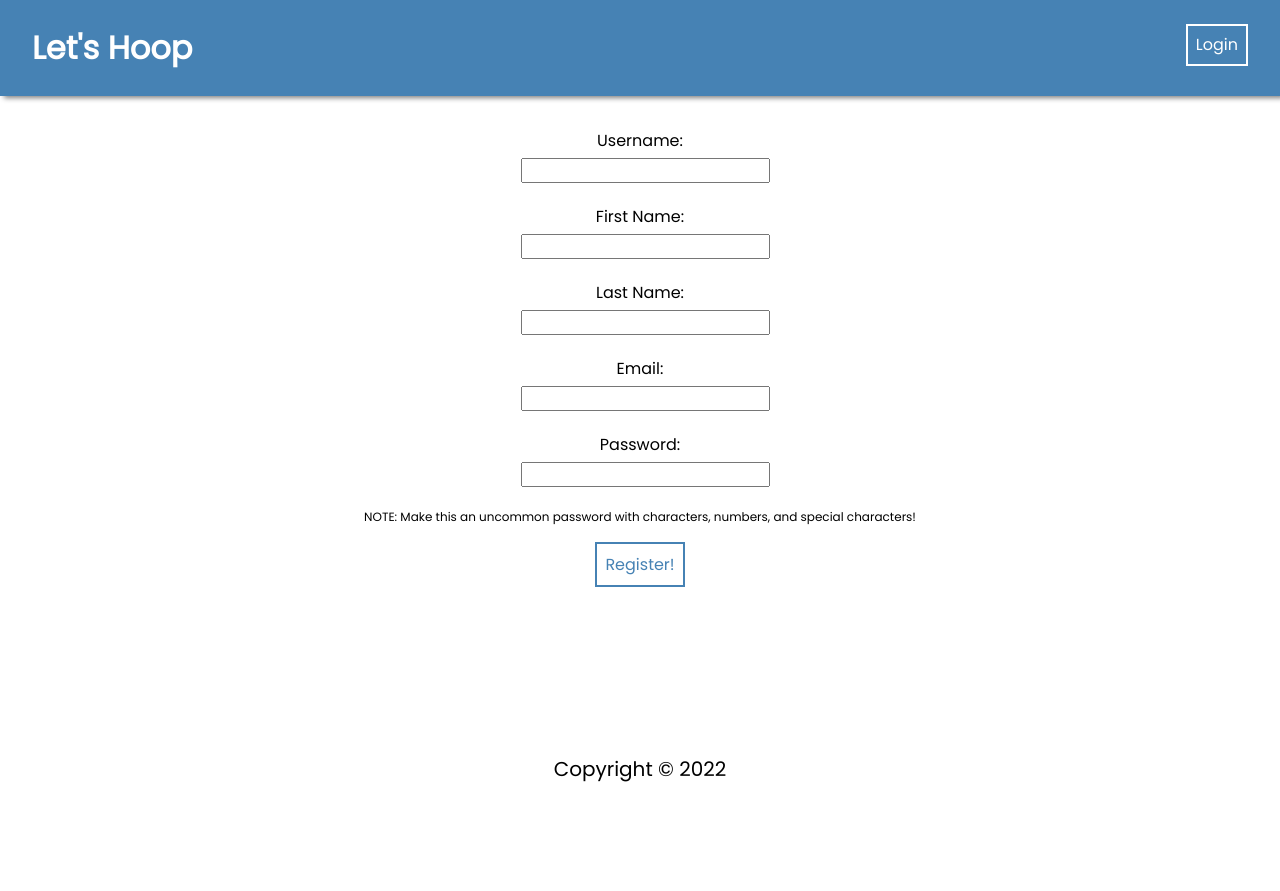
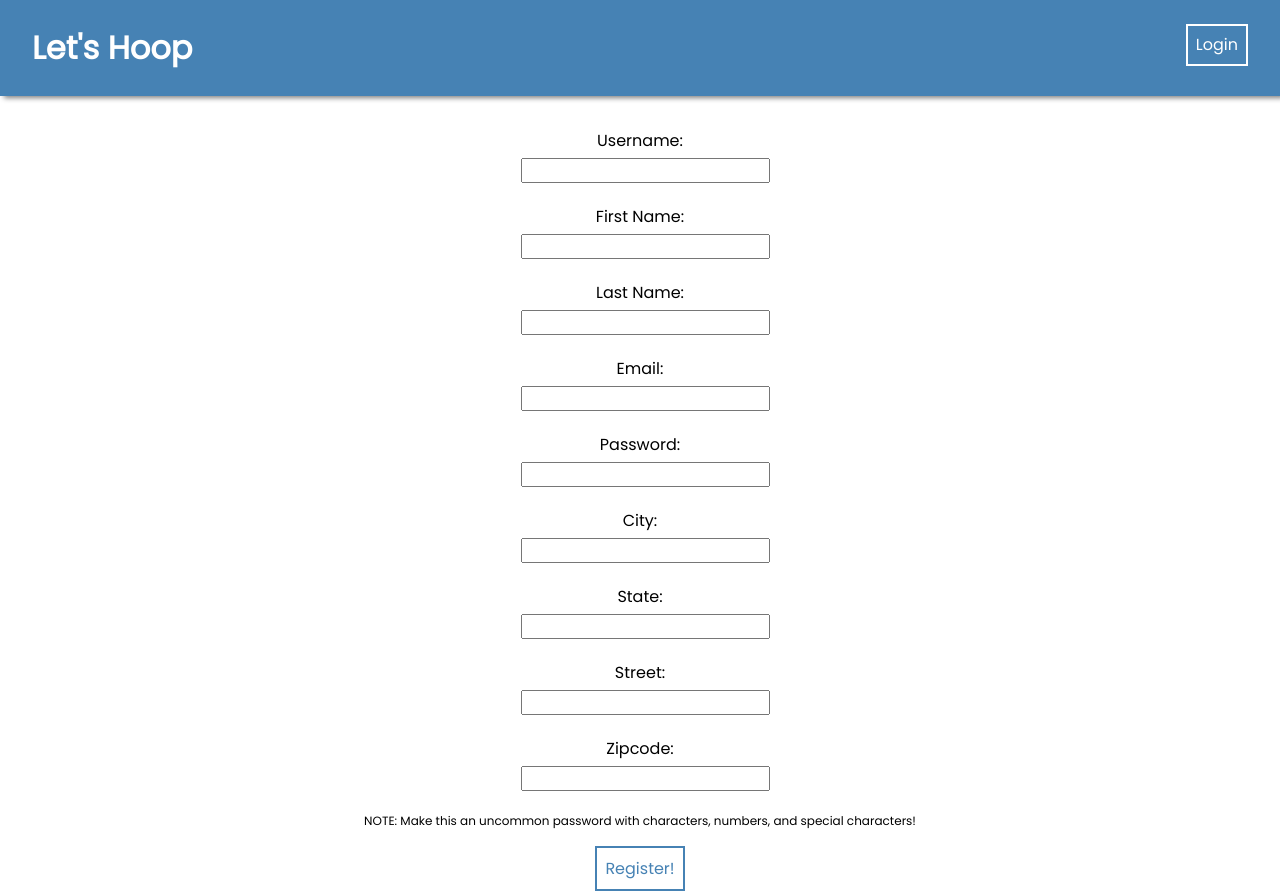
Before and after one commit to AubreyGuishard/CapstoneProject, a React (Create React App) app in the folder frontend/: page /register in a window 1280 px wide. Before the commit the page ends 800 px from the top, so only its background shows below. Built offline with nearby package versions, Linux system fonts and the light colour scheme.

Commit message:
Pushing up register error

```diff
--- a/frontend/src/App.js
+++ b/frontend/src/App.js
@@ -17,6 +17,7 @@ import PrivateRoute from "./utils/PrivateRoute";
 import Dashboard from "./components/Dashboard/Dashboard";
 import UserGames from "./components/UserGames/UserGames";
 import CalendarForUser from "./components/CalendarForUser/CalendarForUser";
+import JoinGame from "./components/JoinGame/JoinGame";
 function App() {
   return (
     <div>
@@ -29,8 +30,9 @@ function App() {
         <Route path="/user" element={<PrivateRoute><Dashboard /></PrivateRoute>} />
         <Route path="/yourgames" element={<PrivateRoute><UserGames /></PrivateRoute>} />
         <Route path="/gamescalendar" element={<PrivateRoute><CalendarForUser /></PrivateRoute>} />
+        <Route path="/join/<int:pk>/" element={<PrivateRoute><JoinGame /></PrivateRoute>} />
       </Routes>
-      <Footer />
+      {/* <Footer /> */}
     </div>
 
   );
--- /dev/null
+++ b/frontend/src/components/JoinGame/JoinGame.jsx
@@ -0,0 +1,45 @@
+import React, { useState } from 'react';
+import { useNavigate } from 'react-router-dom';
+import axios from 'axios';
+import useAuth from '../../hooks/useAuth';
+const JoinGame = ({game, getGame}) => {
+    const [players, setPlayers] = useState(game.attendees)
+    const [user, token] = useAuth();
+    const navigate = useNavigate()
+    async function JoinGame(){
+        try {
+            let response = await axios.patch(
+                `http://127.0.0.1:8000/api/game/join/${game.id}/`,
+                {
+                    headers: {
+                        Authorization: "Bearer" + token
+                    }
+                }
+            );
+            if (response.status === 201) {
+                navigate('join/<int:pk>/');
+            }
+        } catch(error){
+            console.log(error.formData);
+        }
+    }
+
+    async function handleJoinGame() {
+        if (token){
+            JoinGame(user)
+            setPlayers(game.attendees)
+        }
+        else {
+            alert("Must be signed in to join game.")
+            navigate("/login")
+        }
+    }
+
+    return (
+        <div>
+            {<button onClick={handleJoinGame}>Join Game!</button>}
+        </div>
+     );
+}
+
+export default JoinGame;
--- a/frontend/src/components/UserGames/UserGames.jsx
+++ b/frontend/src/components/UserGames/UserGames.jsx
@@ -2,6 +2,7 @@ import React, { useEffect, useState } from 'react';
 import axios from 'axios';
 import useAuth from '../../hooks/useAuth';
 import CalendarForUser from '../CalendarForUser/CalendarForUser';
+import JoinGame from '../JoinGame/JoinGame';
 const UserGames = () => {
 const [user, token] = useAuth()
 const [thing , setThing] = useState()
--- a/frontend/src/pages/HomePage/HomePage.js
+++ b/frontend/src/pages/HomePage/HomePage.js
@@ -7,7 +7,7 @@ import axios from "axios";
 import NewGameForm from "../../components/NewGameForm/NewGameForm";
 import UserNavBar from "../../components/UserNavBar/UserNavBar";
 import UserGames from "../../components/UserGames/UserGames";
-
+import JoinGame from "../../components/JoinGame/JoinGame";
 const HomePage = () => {
   // The "user" value from this Hook contains the decoded logged in user information (username, first name, id)
   // The "token" value is the JWT token that you will send in the header of any request requiring authentication
@@ -43,6 +43,7 @@ const arrayForGames = games.map((games) => {
       <td>{games.state}</td>
       <td>{games.street}</td>
       <td>{games.zipcode}</td>
+      <td>{<button onClick={JoinGame}>Join Game!</button>}</td>
     </tr>
   )
 })
@@ -67,6 +68,7 @@ const arrayForGames = games.map((games) => {
       </tr>
       {arrayForGames}
 
+
     </div>
 
   );
--- a/frontend/src/pages/RegisterPage/RegisterPage.js
+++ b/frontend/src/pages/RegisterPage/RegisterPage.js
@@ -10,11 +10,16 @@ const RegisterPage = () => {
     password: "",
     firstName: "",
     lastName: "",
+    city: "",
+    state: "",
+    street: "",
+    zipcode: ""
   };
   const [formData, handleInputChange, handleSubmit] = useCustomForm(
     defaultValues,
     registerUser
-  );
+    );
+    console.log('Object',formData)
 
   return (
     <div className="container">
@@ -64,6 +69,42 @@ const RegisterPage = () => {
             onChange={handleInputChange}
           />
         </label>
+        <label>
+          City:{" "}
+          <input
+            type="text"
+            name="city"
+            value={formData.city}
+            onChange={handleInputChange}
+          />
+        </label>
+        <label>
+          State:{" "}
+          <input
+            type="text"
+            name="state"
+            value={formData.state}
+            onChange={handleInputChange}
+          />
+        </label>
+        <label>
+          Street:{" "}
+          <input
+            type="text"
+            name="street"
+            value={formData.street}
+            onChange={handleInputChange}
+          />
+        </label>
+        <label>
+          Zipcode:{" "}
+          <input
+            type="text"
+            name="zipcode"
+            value={formData.zipcode}
+            onChange={handleInputChange}
+          />
+        </label>
         <p style={{ fontSize: "12px" }}>
           NOTE: Make this an uncommon password with characters, numbers, and
           special characters!
```
